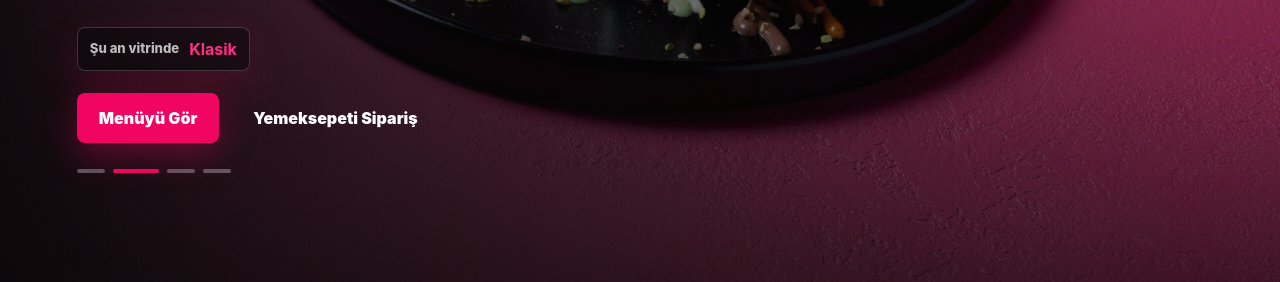
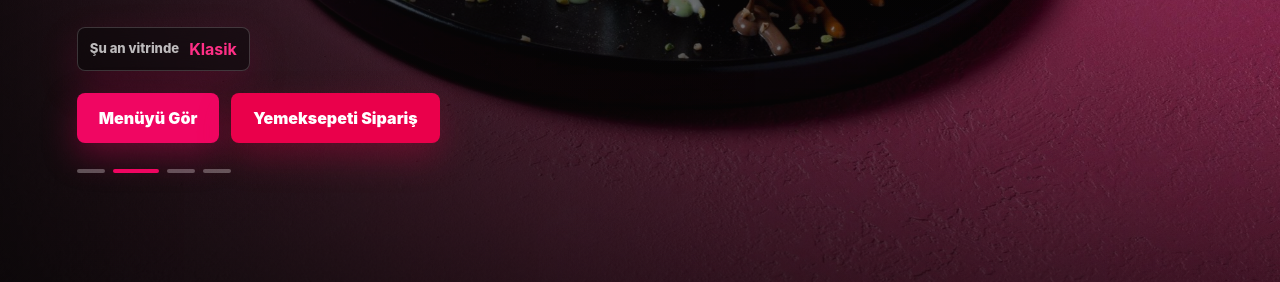
Before and after one commit to PlusDijital/Pwb-Waffle, a plain HTML site: page index.html in a window 1280 px wide. Shown: the part 518-800 px from the top of the page. Drawn offline with Linux system fonts and the light colour scheme.

Commit message:
Style Yemeksepeti homepage button

```diff
--- a/styles.css
+++ b/styles.css
@@ -122,6 +122,19 @@ img {
   background: rgba(240, 6, 98, 0.16);
   box-shadow: 0 0 28px rgba(240, 6, 98, 0.32);
   transform: translateY(-2px);
+}
+
+.button.yemeksepeti-button {
+  border-color: #ea004b;
+  color: #fff;
+  background: #ea004b;
+  box-shadow: 0 14px 34px rgba(234, 0, 75, 0.28);
+}
+
+.button.yemeksepeti-button:hover {
+  border-color: #ff2b70;
+  background: #ff2b70;
+  box-shadow: 0 18px 42px rgba(234, 0, 75, 0.42);
 }
 
 .hero {
@@ -334,7 +347,7 @@ h3 {
 }
 
 .quick-info div:hover {
-  background: rgba(255, 255, 255, 0.04);
+  background: rgba(255, 255,255, 0.04);
   transform: translateY(-2px);
 }
 
```
